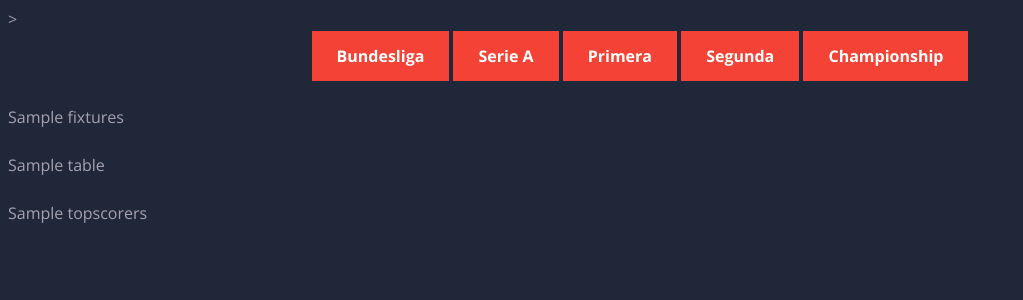
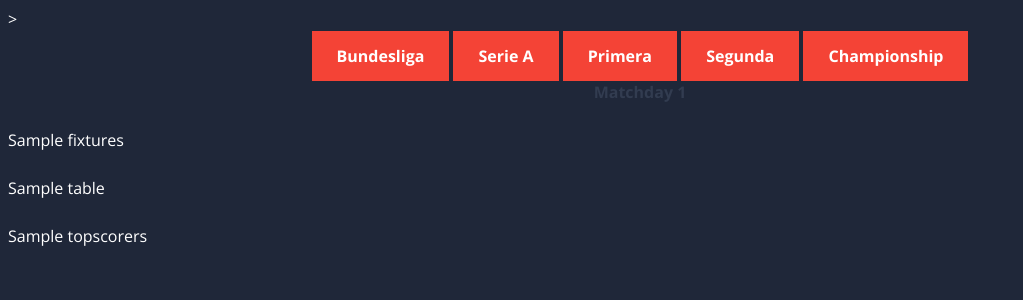
Before and after one commit to vadyme/pet_project, a Flask app: template templates/matchday_template.html in a window 1280 px wide. Shown: the top 300 px of the page, without its empty margins (0-1023 px from the left). Run offline with Flask 2, Linux system fonts and the light colour scheme; the template is opened without the code that fills it: most values are stand-ins (such as "Sample title", 1, 10 or a date in 2020).

Commit message:
show the matchday ID

```diff
--- a/app.py
+++ b/app.py
@@ -36,12 +36,12 @@ def current(league_id):
 
 @app.route('/test/<int:league_id>')
 def test_page(league_id):
-
+    matchday_id = Matchday.get_current_matchday_id(league_id).split('_')[-1]
     matchday_fixtures = Fixtures(Matchday.get_current_matchday_fixtures(league_id))
     table = StandingTable(standing_table.populate_table_data(league_id))
     topscorers = TopscorersTable(populate_table_data(league_id))
 
-    return render_template('matchday_template.html', methods=['GET'], fixtures=matchday_fixtures, table=table, topscorers = topscorers)
+    return render_template('matchday_template.html', methods=['GET'], matchday_id=matchday_id, fixtures=matchday_fixtures, table=table, topscorers = topscorers)
 
 
 @app.route('/dev/<int:league_id>')
--- a/static/styles.css
+++ b/static/styles.css
@@ -5,11 +5,11 @@ body {
   font-family: 'Open Sans', sans-serif;
   font-weight: 300;
   line-height: 1.42em;
-  color:#A7A1AE;
+  color: white;
   background-color:#1F2739;
 }
 
-.middle-well {
+.middle-well, .matchday-id {
   text-align:center;
   color: #323C50;
   font-weight: bold;
--- a/templates/matchday_template.html
+++ b/templates/matchday_template.html
@@ -14,6 +14,9 @@
     <a href="./2847"> Segunda </a>
     <a href="./2794"> Championship </a>
 </div>
+<div class = "matchday-id">
+    Matchday {{matchday_id}}
+</div>
 <div class = "matchday">
     {{fixtures}}
 </div>
```
